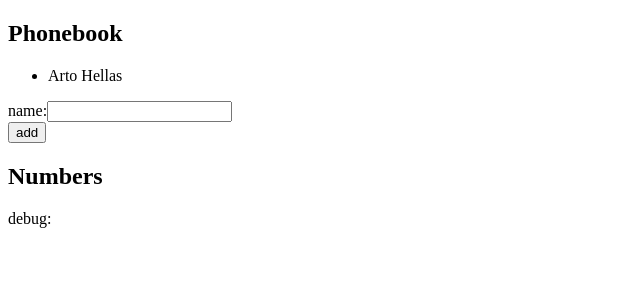
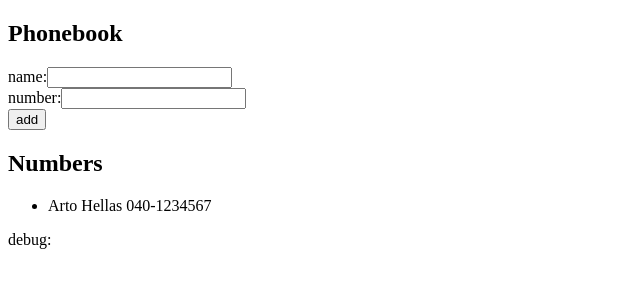
Before and after one commit to keybian/fullopen, a React (Vite) app in the folder part2/phonebook/: page / in a window 1280 px wide. Shown: the top 300 px of the page, without its empty margins (0-640 px from the left). Built offline with nearby package versions, Linux system fonts and the light colour scheme.

Commit message:
paso 3 agregando numeros de telefono

```diff
--- a/part2/phonebook/src/App.jsx
+++ b/part2/phonebook/src/App.jsx
@@ -4,11 +4,15 @@
 
 const App = () => {
   const [persons, setPersons] = useState([
-    { name: 'Arto Hellas' }
+    {
+      name: 'Arto Hellas',
+      number: '040-1234567'
+    }
   ])
   console.log('person', persons)
 
   const [newName, setNewName] = useState('')
+  const [newPhone, setNewPhone] = useState('')
 
   const addPerson = (event) => {
     event.preventDefault()
@@ -17,11 +21,13 @@
     console.log(findName)
     if (findName === undefined) {
       const newObject = {
-        name: newName
+        name: newName,
+        number: newPhone
       }
 
       setPersons(persons.concat(newObject))
       setNewName('')
+      setNewPhone('')
     } else {
       alert(`${newName}  is already added to phonebook`)
     }
@@ -32,24 +38,32 @@
     setNewName(event.target.value)
   }
 
+  const handleNumberChange = (event) => {
+    setNewPhone(event.target.value)
+  }
+
 
   return (
     <div>
       <h2>Phonebook</h2>
-      <ul>
-        {persons.map(person =>
-          <Person key={person.name} person={person} />
-        )}
-      </ul>
+
       <form onSubmit={addPerson}>
         <div>
           name:<input value={newName} onChange={handlePersonChange} />
+        </div>
+        <div>
+          number:<input value={newPhone} onChange={handleNumberChange} />
         </div>
         <div>
           <button type='submit'>add</button>
         </div>
       </form>
       <h2>Numbers</h2>
+      <ul>
+        {persons.map(person =>
+          <Person key={person.name} person={person} />
+        )}
+      </ul>
       <div>debug: {newName}</div>
     </div>
   )
--- a/part2/phonebook/src/components/Person.jsx
+++ b/part2/phonebook/src/components/Person.jsx
@@ -1,6 +1,6 @@
 const Person = ({ person }) => {
     return (
-        <li>{person.name}</li>
+        <li>{person.name} {person.number}</li>
     )
 }
 
```
